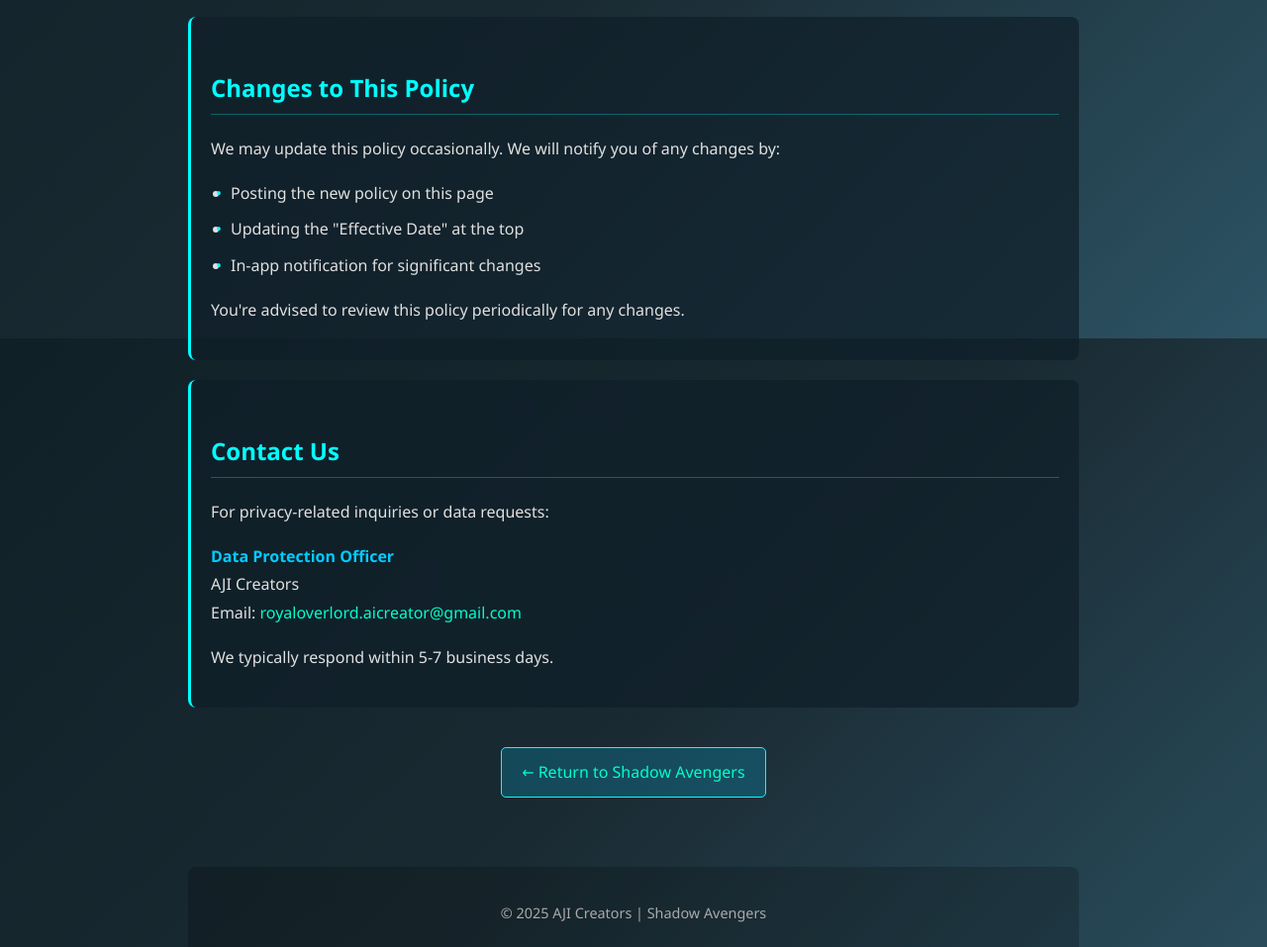
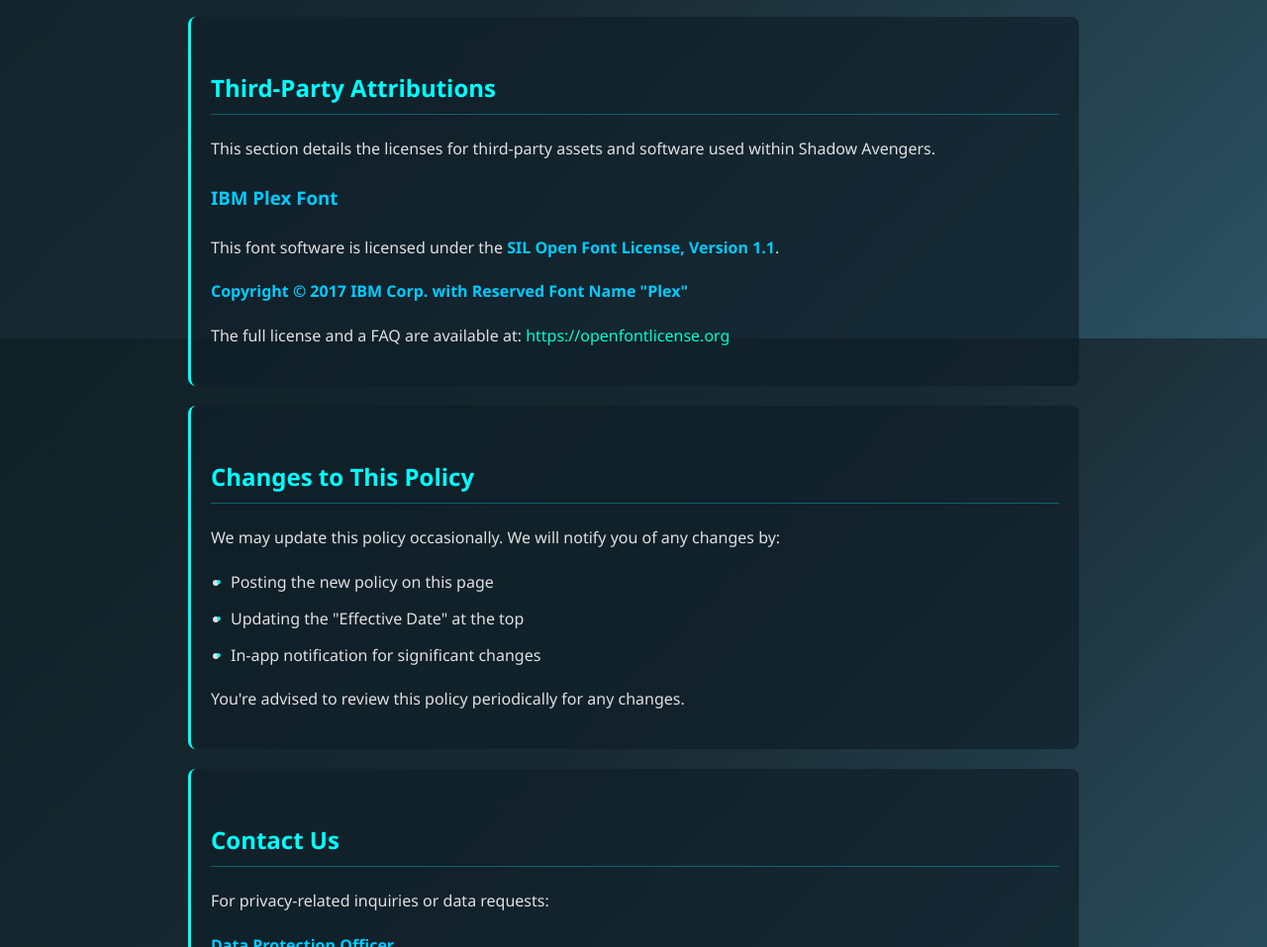
Before and after one commit to MagicalCoder-12/Portfolio, a plain HTML site: page privacy.html in a window 1280 px wide. Shown: the part 3658-4615 px from the top of the page at 99% size. Drawn offline with Linux system fonts and the light colour scheme.

Commit message:
SIL Open Font License, Version 1.1. attributed.

```diff
--- a/privacy.html
+++ b/privacy.html
@@ -152,7 +152,7 @@
 
   <div class="policy-section">
     <h2>Introduction</h2>
-    <p><strong><em>Shadow Avengers</em></strong>  is developed by <strong>AJI Creators</strong>. This Privacy Policy explains how we and our third-party partners collect, use, and share information when you use our mobile application.</p>
+    <p><strong><em>Shadow Avengers</em></strong> is developed by <strong>AJI Creators</strong>. This Privacy Policy explains how we and our third-party partners collect, use, and share information when you use our mobile application.</p>
     <p>By using the Game, you agree to the collection and use of information in accordance with this policy.</p>
   </div>
 
@@ -237,6 +237,16 @@
   </div>
 
   <div class="policy-section">
+    <h2>Third-Party Attributions</h2>
+    <p>This section details the licenses for third-party assets and software used within Shadow Avengers.</p>
+
+    <h3>IBM Plex Font</h3>
+    <p>This font software is licensed under the <strong>SIL Open Font License, Version 1.1</strong>.</p>
+    <p><strong>Copyright &copy; 2017 IBM Corp. with Reserved Font Name "Plex"</strong></p>
+    <p>The full license and a FAQ are available at: <a href="https://openfontlicense.org" target="_blank">https://openfontlicense.org</a></p>
+  </div>
+
+  <div class="policy-section">
     <h2>Changes to This Policy</h2>
     <p>We may update this policy occasionally. We will notify you of any changes by:</p>
     <ul>
```
